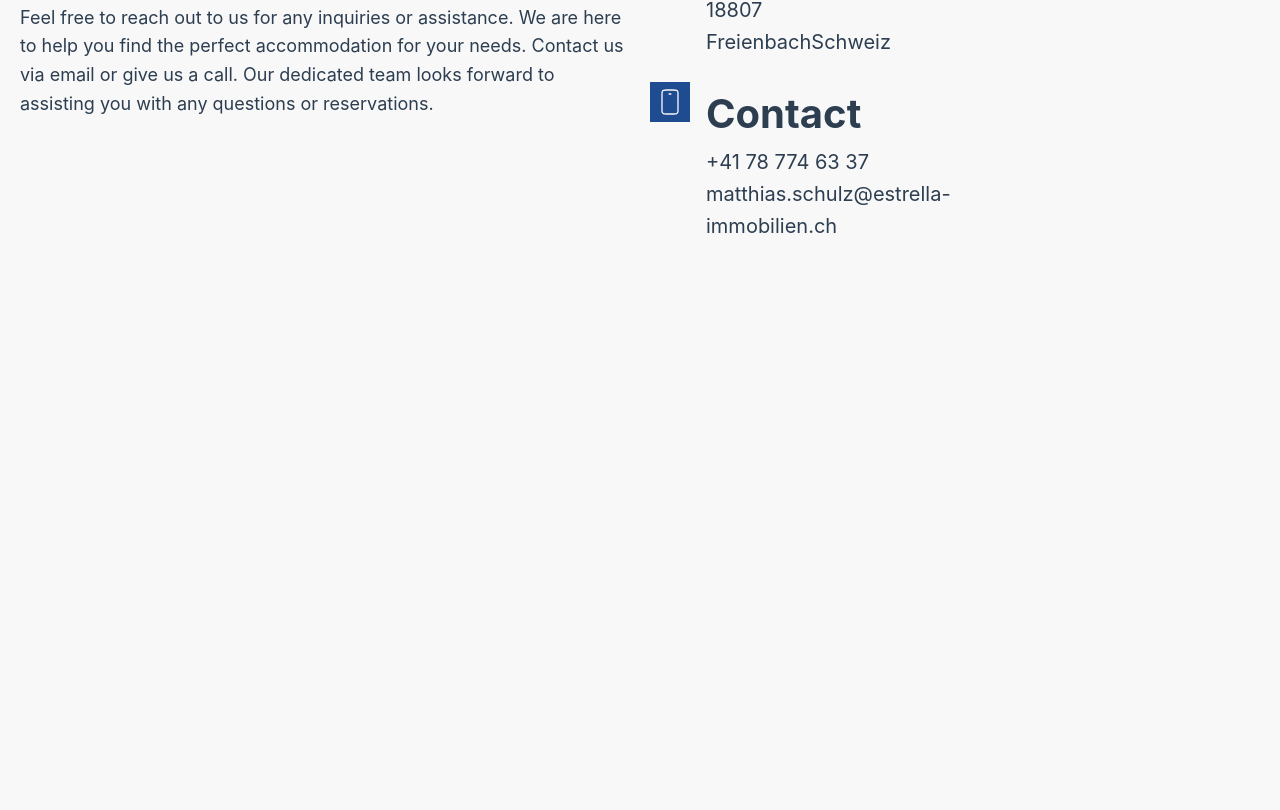
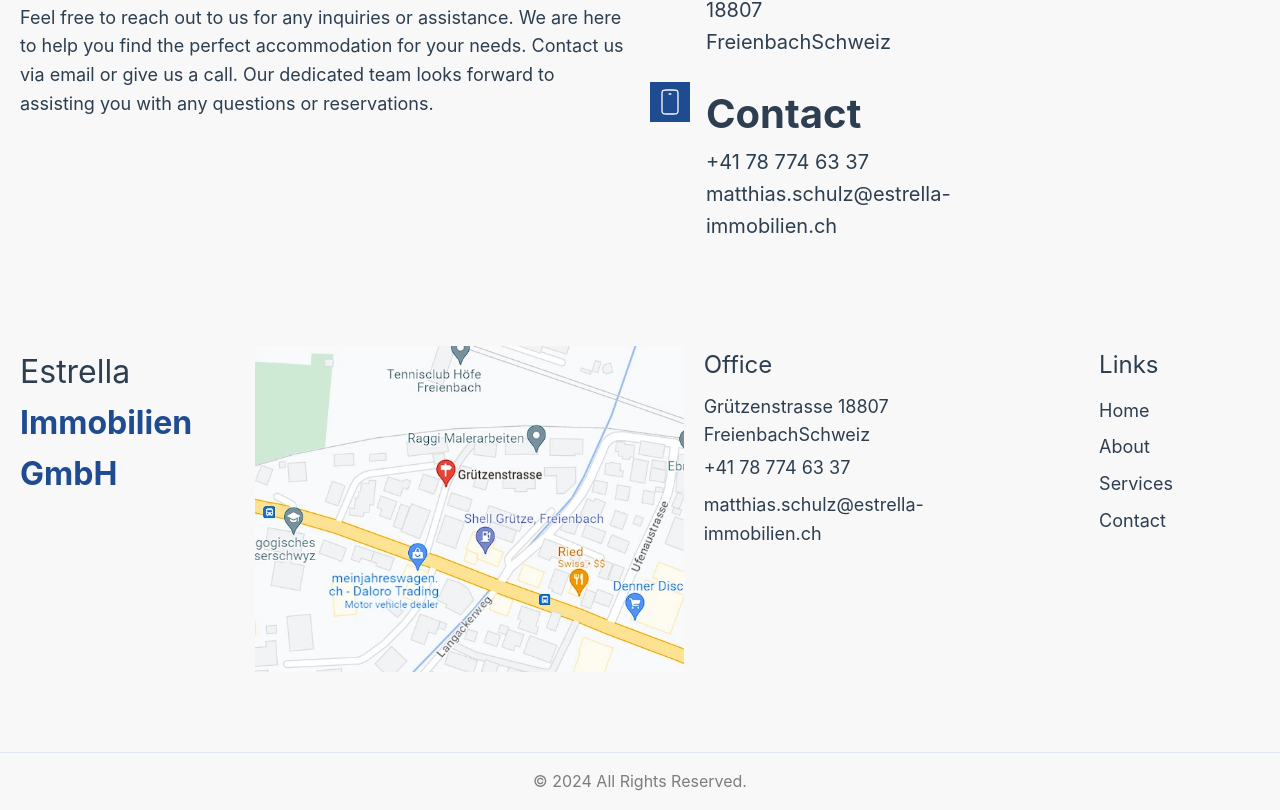
Before and after one commit to alejandroyunes/inmobiliaria-vue-scss, a Vue app: page / in a window 1280 px wide. Shown: the part 2431-3241 px from the top of the page. Before the commit the page ends 2697 px from the top, so only its background shows below. Built offline with nearby package versions, Linux system fonts and the light colour scheme.

Commit message:
added footer

```diff
--- a/src/App.vue
+++ b/src/App.vue
@@ -1,11 +1,12 @@
 <script setup lang="ts">
-import Header from './components/header/HeaderComponent.vue';
+import Header from './components/header/HeaderComponent.vue'
+import Footer from './components/footer/FooterComponent.vue'
 </script>
 
 <template>
   <Header />
-
   <RouterView />
+  <Footer />
 </template>
 
 <style scoped></style>
--- a/src/components/footer/FooterComponent.vue
+++ b/src/components/footer/FooterComponent.vue
@@ -0,0 +1,55 @@
+<script lang="ts" setup>
+import './footer-component.scss'
+const year = new Date().getFullYear()
+
+</script>
+
+
+<template>
+  <section>
+    <div class="footer-container">
+      <div class="title">
+        <p class="capital">Estrella <span class="invest">Immobilien GmbH</span></p>
+      </div>
+
+      <img class="map" src="/images/footer/map.webp" alt="alt" width="495px" height="375px" />
+
+      <div class="address">
+        <p class="title">Office</p>
+        <p class="info">Grützenstrasse 18807 FreienbachSchweiz</p>
+        <a class="tel" href="tel:+41787746337">+41 78 774 63 37</a>
+        <a class="tel" href="mailto:matthias.schulz@estrella-immobilien.ch">matthias.schulz@estrella-immobilien.ch</a>
+      </div>
+
+      <div class="links">
+        <p class="title">Links</p>
+        <ul class="list">
+          <router-link class="link" to="/">
+            <li class="item">
+              <span class="span">Home</span>
+            </li>
+          </router-link>
+          <router-link class="link" to="/about">
+            <li class="item">
+              <span class="span">About</span>
+            </li>
+          </router-link>
+          <router-link class="link" to="/services">
+            <li class="item">
+              <span class="span">Services</span>
+            </li>
+          </router-link>
+          <router-link class="link" to="/contact">
+            <li class="item">
+              <span class="span">Contact</span>
+            </li>
+          </router-link>
+        </ul>
+      </div>
+    </div>
+
+    <div class="footer">
+      <p>&copy; {{ year }} All Rights Reserved.</p>
+    </div>
+  </section>
+</template>
--- a/src/components/footer/footer-component.scss
+++ b/src/components/footer/footer-component.scss
@@ -0,0 +1,108 @@
+.footer-container {
+  display: grid;
+  gap: 16px;
+  grid-template-columns: 0.4fr 0.8fr 0.7fr 0.3fr;
+  margin: 80px auto;
+  max-width: var(--max-width);
+  gap: 20px;
+  padding: 0 20px;
+  @media (max-width: 900px) {
+    grid-template-columns: repeat(1, 1fr);
+  }
+
+  .title {
+    font-size: 18px;
+    padding-bottom: 8px;
+
+    .capital {
+      font-size: 32px;
+      color: var(--color-heading);
+    }
+
+    .invest {
+      font-size: 32px;
+      color: var(--primary);
+      font-weight: bold;
+    }
+  }
+
+  .map {
+    width: 100%;
+    height: auto;
+    object-fit: cover;
+  }
+
+  .address {
+    max-width: 300px;
+    font-size: 18px;
+    color: var(--color-heading);
+
+    .title {
+      color: var(--color-heading);
+      font-size: 24px;
+    }
+
+    .info {
+      padding-bottom: 4px;
+    }
+
+    .tel {
+      display: flex;
+      margin-bottom: 8px;
+      font-size: 18px;
+      color: var(--color-heading);
+    }
+  }
+
+  .links {
+
+    .title {
+      color: var(--color-heading);
+      font-size: 24px;
+    }
+
+    .list {
+      display: flex;
+      flex-direction: column;
+      padding: 0;
+      .link {
+        display: flex;
+        text-decoration: none;
+      }
+
+      .item {
+        padding: 4px 0;
+
+        .span {
+          z-index: 10;
+          cursor: pointer;
+          font-size: 18px;
+          color: var(--color-heading);
+          background-image: linear-gradient(to right, var(--color-heading) 100%, transparent 100%);
+          padding-bottom: 2px;
+          background-repeat: no-repeat;
+          background-position: 0 100%;
+          background-size: 0% 2px;
+          transition:
+            background-size 0.3s,
+            background-position 0s 0.3s;
+
+          &:hover {
+            background-position: 100% 100%;
+            background-size: 100% 2px;
+          }
+        }
+      }
+    }
+  }
+}
+
+.footer {
+  border-top-width: 1px;
+  border-top-style: solid;
+  border-top-color: #e2e8f0;
+  padding: 16px 0;
+  margin: 0 auto;
+  text-align: center;
+  max-width: var(--max-width);
+}
--- a/src/views/HomeView.vue
+++ b/src/views/HomeView.vue
@@ -1,7 +1,7 @@
 <script setup lang="ts">
 import BillboardComponent from '@/components/billboard/BillboardComponent.vue'
 import ImageTitle from '@/components/sections/02-row/image-title/ImageTitle.vue'
-import CeoDescription from '@/components/sections/03-row/CeoDescription.vue'
+import CeoDescription from '@/components/sections/03-row/ceo-description/CeoDescription.vue'
 import ImageDescription from '@/components/sections/03-row/image-description/ImageDescription.vue'
 import PartnersComponent from '@/components/sections/01-row/partners/PartnersComponent.vue'
 import GetInTouch from '@/components/sections/02-row/get-in-touch/GetInTouch.vue'
```
Also changed, not shown: public/images/footer/map.webp (added), src/components/sections/03-row/ceo-description/CeoDescription.vue (renamed from src/components/sections/03-row/CeoDescription.vue), src/components/sections/03-row/ceo-description/ceo-description.scss (renamed from src/components/sections/03-row/ceo-description.scss).
